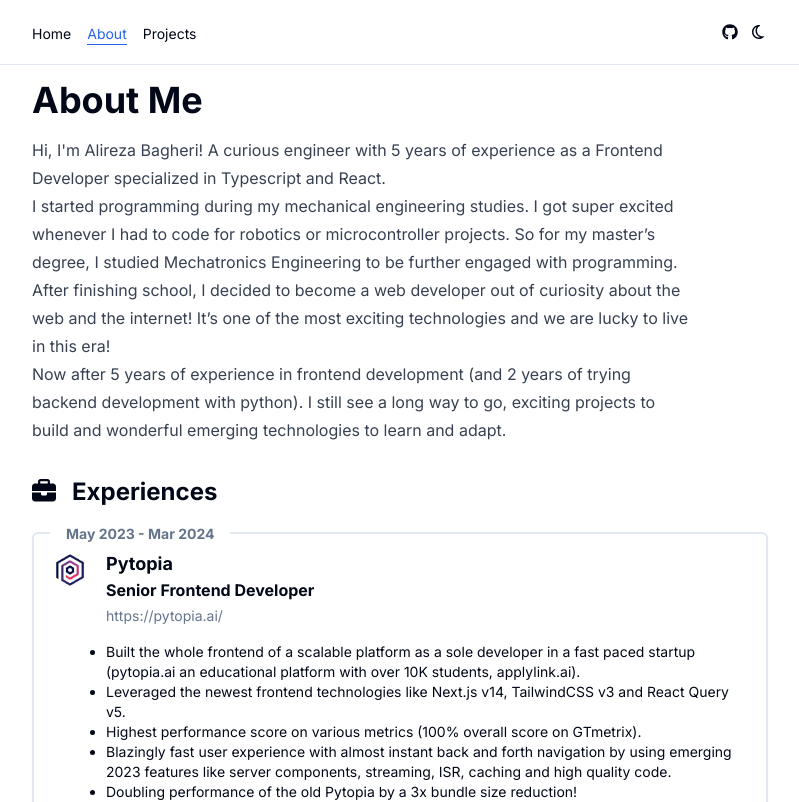
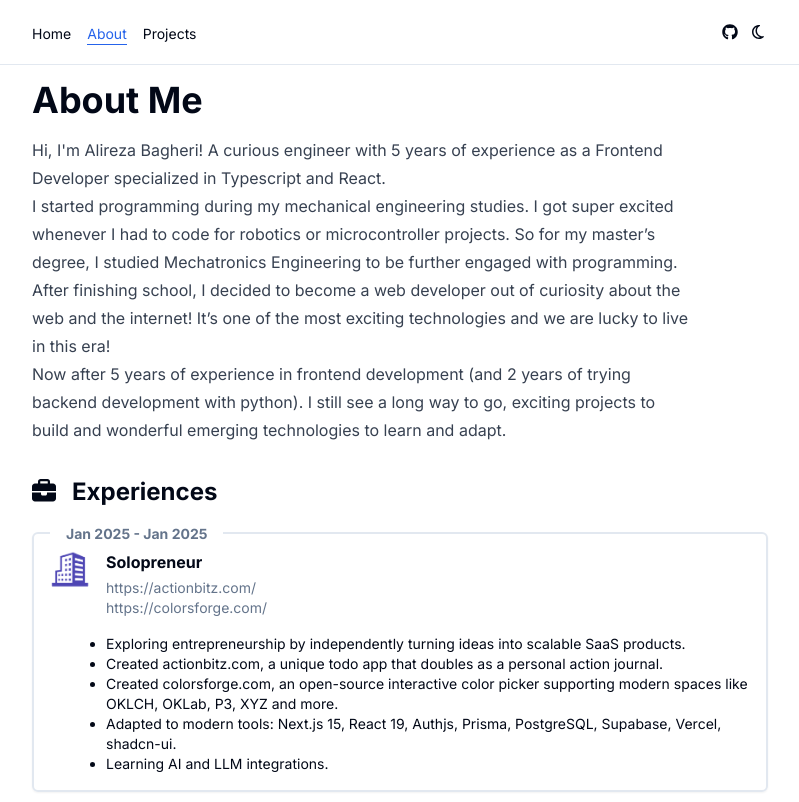
Before and after one commit to doiali/portfolio, a Next.js app: page /about in a window 1280 px wide. Shown: the top 802 px of the page, without its empty margins (240-1039 px from the left). Built offline with nearby package versions, Linux system fonts and the light colour scheme.

Commit message:
feat: add solopreneur experience

```diff
--- a/src/data/experiences.ts
+++ b/src/data/experiences.ts
@@ -21,6 +21,21 @@ export type Experience = {
 };
 
 export const experiences: Experience[] = [
+  {
+    slug: 'solopreneur',
+    title: 'Solopreneur',
+    links: ['https://actionbitz.com/','https://colorsforge.com/'],
+    location: 'Hasselt, Belgium',
+    startDate: '2025-01-01',
+    points: [
+      'Exploring entrepreneurship by independently turning ideas into scalable SaaS products.  ',
+      'Created actionbitz.com, a unique todo app that doubles as a personal action journal.',
+      'Created colorsforge.com, an open-source interactive color picker supporting modern spaces like OKLCH, OKLab, P3, XYZ and more.',
+      'Adapted to modern tools: Next.js 15, React 19, Authjs, Prisma, PostgreSQL, Supabase, Vercel, shadcn-ui.',
+      'Learning AI and LLM integrations.',
+
+    ],
+  },
   {
     slug: 'pytopia-frontend-developer',
     title: 'Senior Frontend Developer',
```
